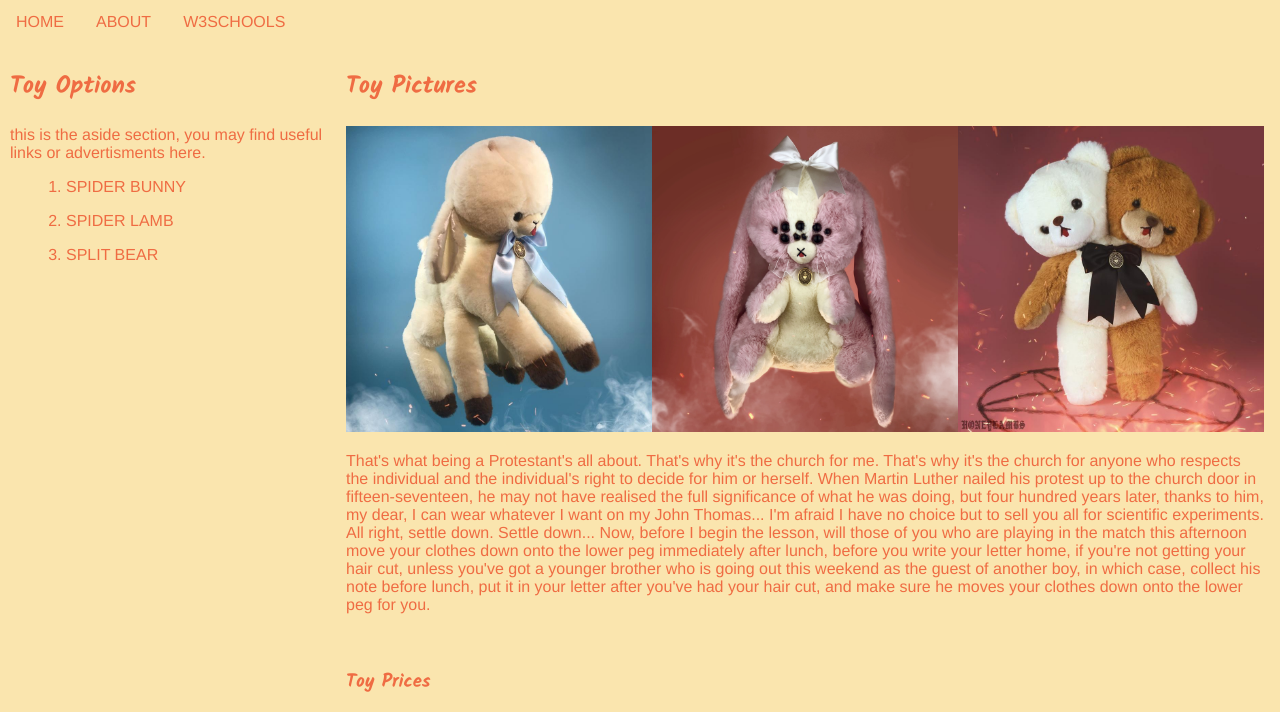
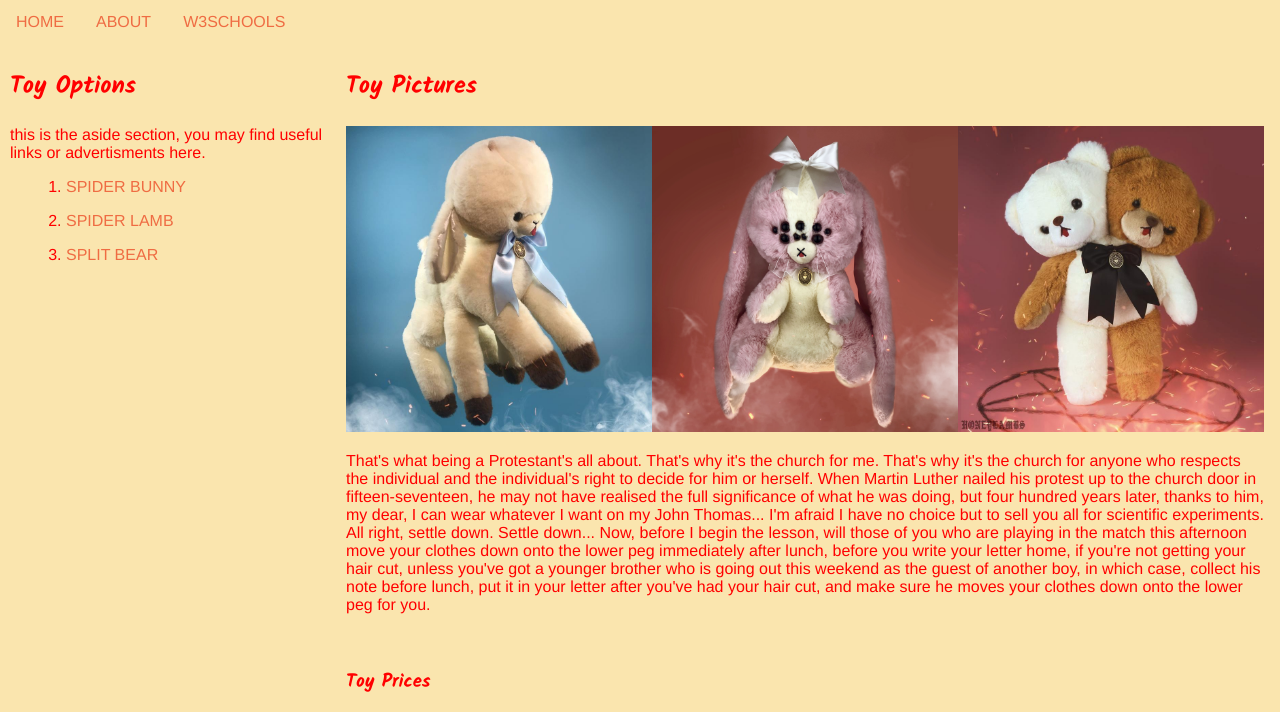
Before and after one commit to taariqamozilla/LayoutDesign, a plain HTML site: page index.html in a window 1280 px wide. Shown: the part 78-790 px from the top of the page. Drawn offline with Linux system fonts and the light colour scheme.

Commit message:
Update styles.css

```diff
--- a/styles/styles.css
+++ b/styles/styles.css
@@ -36,7 +36,7 @@
 /*Global Variables*/
 html{
     font-family: helvetica, sans-serif;
-    color: rgb(239, 108, 67);
+    color: red;
 }
 body{
     margin: 0;
```
